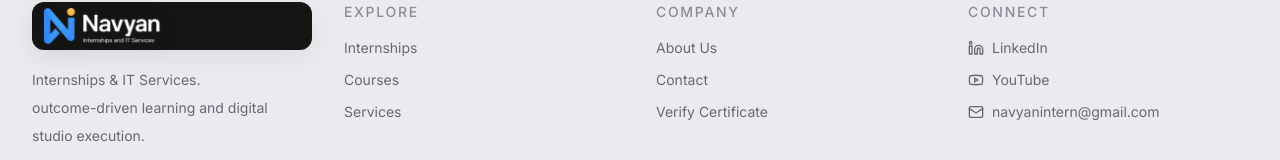
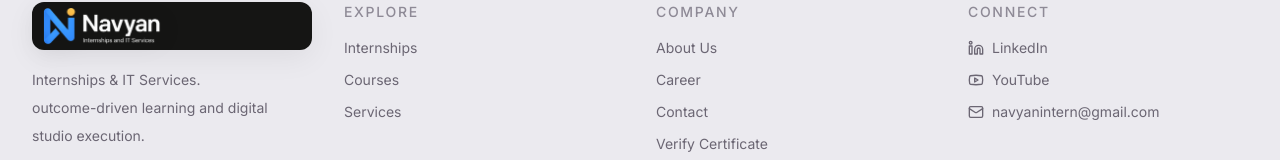
Before and after one commit to shivanand91/navyan, a React (Vite) app in the folder client/: page / in a window 1280 px wide. Shown: the part 5160-5320 px from the top of the page. Built offline with nearby package versions, Linux system fonts and the light colour scheme; no server answers.

Commit message:
password view

```diff
--- a/client/src/layouts/PublicLayout.jsx
+++ b/client/src/layouts/PublicLayout.jsx
@@ -147,6 +147,9 @@ export function PublicLayout() {
               <Link to="/about" className="block text-sm text-textSecondary hover:text-primary dark:text-white/70 dark:hover:text-accent transition">
                 About Us
               </Link>
+              <Link to="/jobs" className="block text-sm text-textSecondary hover:text-primary dark:text-white/70 dark:hover:text-accent transition">
+                Career
+              </Link>
               <Link to="/contact" className="block text-sm text-textSecondary hover:text-primary dark:text-white/70 dark:hover:text-accent transition">
                 Contact
               </Link>
```
